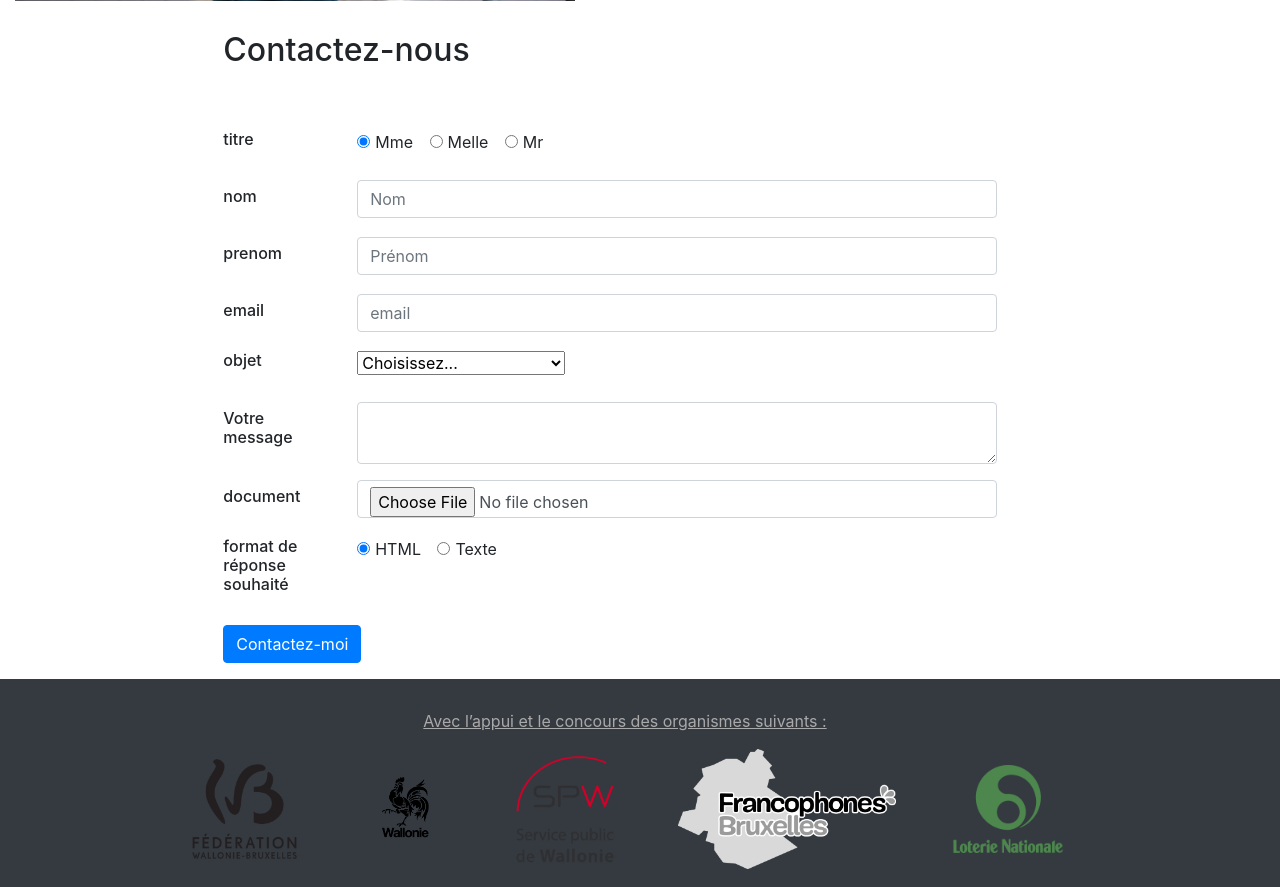
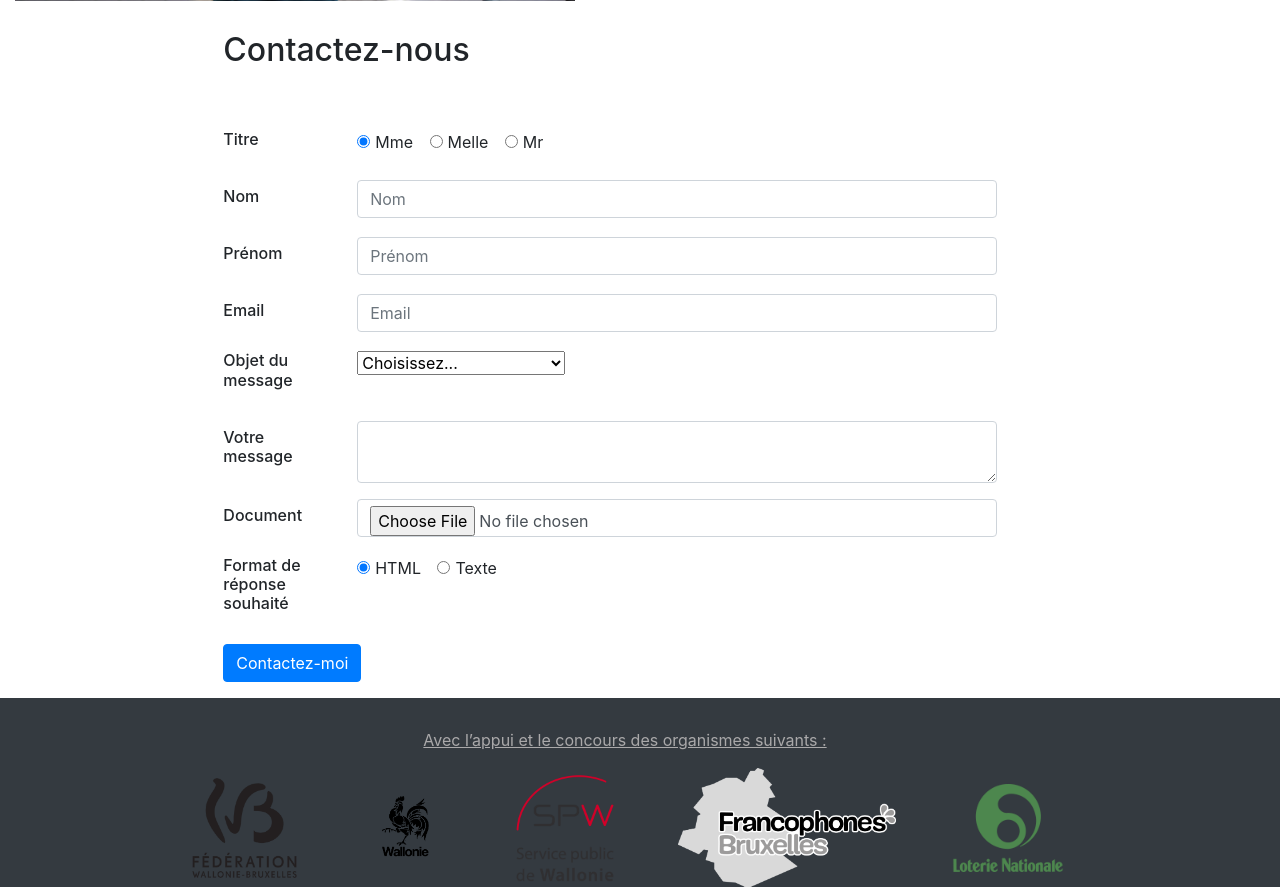
Before and after one commit to tonidano/multipage-website-in-php, a PHP site: page /contact.php in a window 1280 px wide. Shown: the part 2028-2915 px from the top of the page. Run offline with PHP 8.4, Linux system fonts and the light colour scheme.

Commit message:
06/7 10h06 correction formulaire + ajout cc mail

```diff
--- a/formulaire.php
+++ b/formulaire.php
@@ -7,7 +7,7 @@
               <form action="mail.php" method="post" enctype="multipart/form-data">
                 <fieldset class="form-group">
                     <div class="row">
-                        <legend class="col-form-label col-sm-2 pt-0"><h6>titre</h6></legend>
+                        <legend class="col-form-label col-sm-2 pt-0"><h6>Titre</h6></legend>
                         <div class="col-sm-10">
                             <div class="form-check form-check-inline">
                                 <input class="form-check-input" type="radio" name="titre" id="madameForm" value="Mme" checked>
@@ -31,26 +31,26 @@
                     </div>
                 </fieldset>
                 <div class="form-group row">
-                    <label for="nomForm" class="col-sm-2 col-form-label"><h6>nom</h6></label>
+                    <label for="nomForm" class="col-sm-2 col-form-label"><h6>Nom</h6></label>
                     <div class="col-sm-10">
                         <input type="text" class="form-control" name="nom" id="nomForm" placeholder="Nom">
                     </div>
                 </div>
                 <div class="form-group row">
-                    <label for="prenomForm" class="col-sm-2 col-form-label"><h6>prenom</h6></label>
+                    <label for="prenomForm" class="col-sm-2 col-form-label"><h6>Prénom</h6></label>
                     <div class="col-sm-10">
                         <input type="text" class="form-control" name="prenom" id="prenomForm" placeholder="Prénom">
                     </div>
                 </div>
                 <div class="form-group row">
-                    <label for="emailForm" class="col-sm-2 col-form-label"><h6>email</h6> </label>
+                    <label for="emailForm" class="col-sm-2 col-form-label"><h6>Email</h6> </label>
                     <div class="col-sm-10">
-                        <input type="email" class="form-control" name="email" id="emailForm" placeholder="email">
+                        <input type="email" class="form-control" name="email" id="emailForm" placeholder="Email">
                     </div>
                 </div>
                 <fieldset class="form-group">
                     <div class="row">
-                        <legend class="col-form-label col-sm-2 pt-0"><h6>objet</h6> </legend>
+                        <legend class="col-form-label col-sm-2 pt-0"><h6>Objet du message</h6> </legend>
                         <div class="col-sm-10">
                             <div class="form-check form-check-inline">
                                 <select class="form-check-input" name="objetSelect">
@@ -69,7 +69,7 @@
                     </div>
                 </div>
                 <div class="form-group row">
-                    <label for="documentForm" class="col-sm-2 col-form-label"><h6>document</h6> </label>
+                    <label for="documentForm" class="col-sm-2 col-form-label"><h6>Document</h6> </label>
                     <div class="col-sm-10">
                         <input type="file" name="fileToUpload" class="form-control" id="documentForm">
                         <!-- <input type="file" name="fileToUpload" id="fileToUpload"> -->
@@ -77,7 +77,7 @@
                 </div>
                 <fieldset class="form-group">
                     <div class="row">
-                        <legend class="col-form-label col-sm-2 pt-0"><h6>format de réponse souhaité</h6> </legend>
+                        <legend class="col-form-label col-sm-2 pt-0"><h6>Format de réponse souhaité</h6> </legend>
                         <div class="col-sm-10">
                             <div class="form-check form-check-inline">
                                 <input class="form-check-input" type="radio" name="choix" id="htmlForm" value="HTML" checked>
--- a/mail.php
+++ b/mail.php
@@ -106,6 +106,7 @@ $mail->SMTPAuth = true;
 include ('identifiants.php');
 $mail->setFrom('antoni.dallenogare@gmail.com', 'Antoni');
 $mail->addAddress('tonidano@live.be', 'Toni');
+$mail->addAddress($email, $prenom);
 
 $mail->Subject  = 'First PHPMailer Message';
 
```
